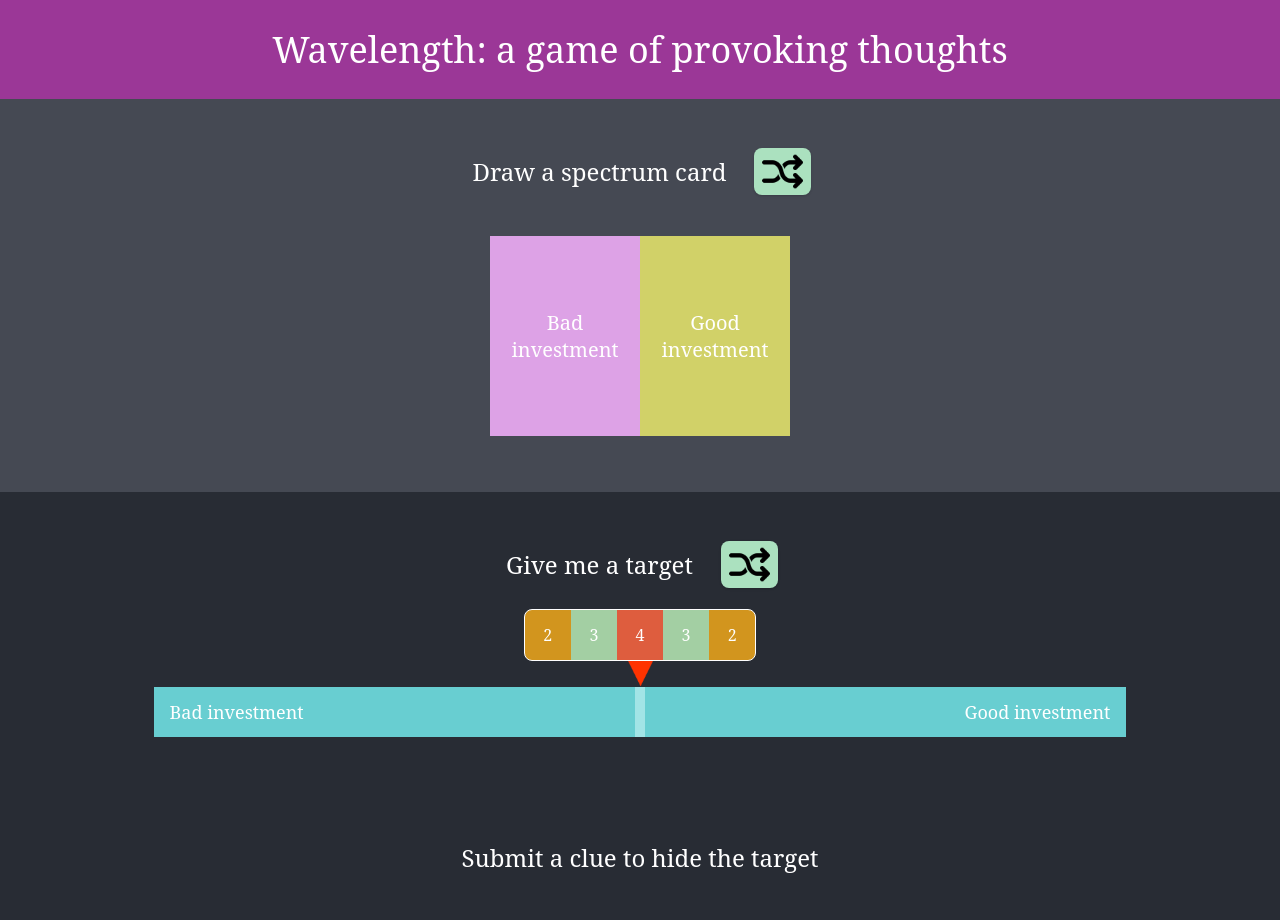
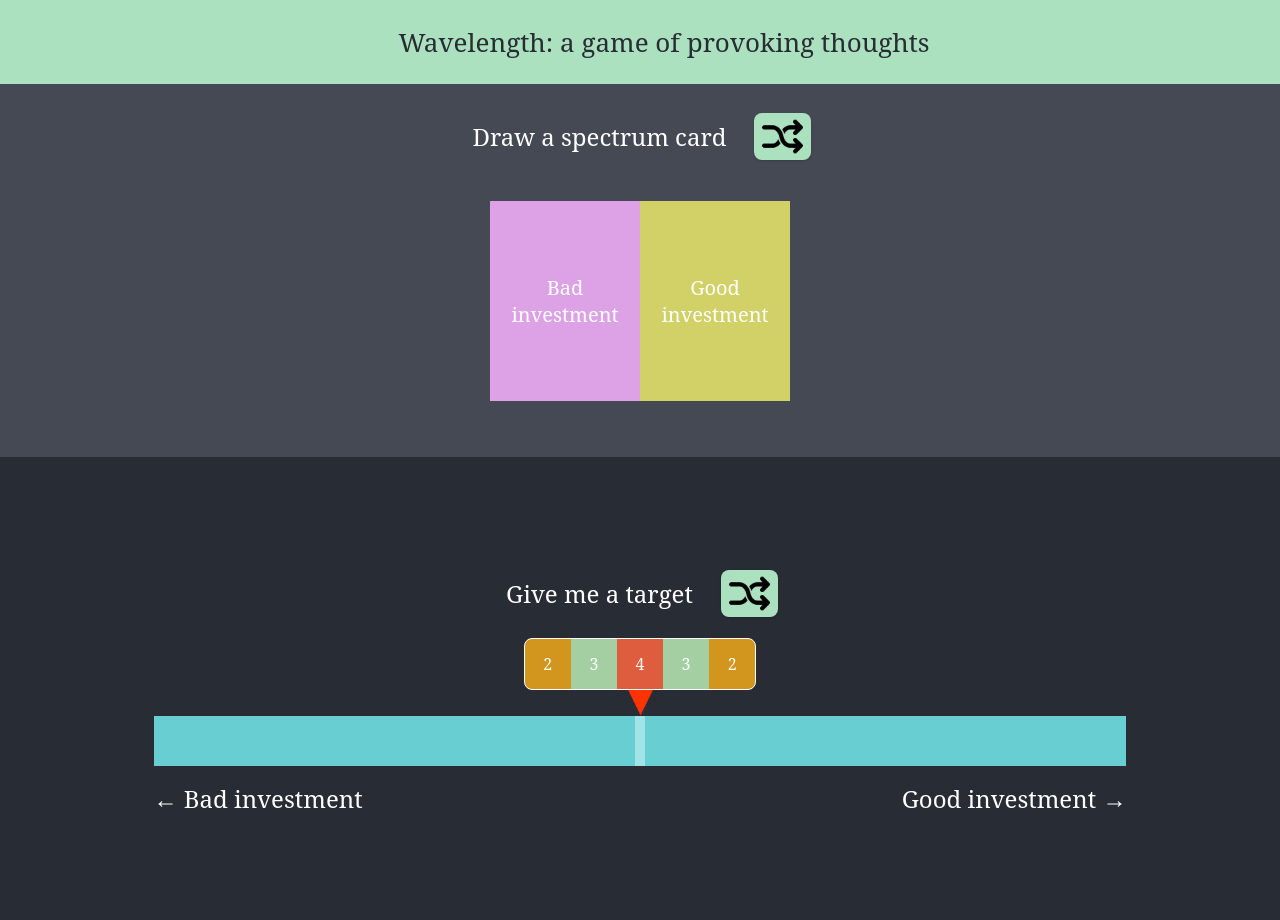
Before and after one commit to radhikak1234/wavelength-game, a React (Create React App) app: page / in a window 1280 px wide. Shown: the top 920 px of the page. Built offline with nearby package versions, Linux system fonts and the light colour scheme; the HTML template or start-up script is replaced by a standard one.

Commit message:
Make header component sticky

```diff
--- a/src/Wavelength.tsx
+++ b/src/Wavelength.tsx
@@ -9,6 +9,7 @@
 import Hide from "./assets/hide.png";
 import Check from "./assets/check.png";
 import styled from "styled-components";
+import { Header } from "./components/Header/Header";
 
 export const Wavelength = () => {
   const [position, setPosition] = useState(50);
@@ -45,12 +46,23 @@
   };
   const drawCard = () => {
     setCurrentCard(shuffledCards());
+    resetBoard();
+    transitionSection(1, 2);
+  };
+
+  const startNextRound = () => {
+    resetBoard();
+    setSection(1);
+    window.scrollTo(0, -80);
+  };
+
+  const resetBoard = () => {
     setPosition(50);
     setClue("");
     setShowTarget(true);
     setShowPoints(false);
     setShowSlider(false);
-    transitionSection(1, 2);
+    setGuess(50);
   };
 
   const toggleTarget = () => {
@@ -103,9 +115,7 @@
 
   return (
     <div className="App">
-      <Title className="App-header">
-        {"Wavelength: a game of provoking thoughts"}{" "}
-      </Title>
+      <Header></Header>
       <Section selected={currentSection === 1} id="step1">
         <Flex>
           <Step> {"Draw a spectrum card"} </Step>
@@ -175,6 +185,7 @@
             />
           </StyledButton>
           <Step>{"Your team can now make their guess using the slider"}</Step>
+          <Title> {clue} </Title>
 
           <Target reveal={true} show={showTarget} position={position} />
           <WavelengthBar
@@ -186,7 +197,6 @@
           />
 
           <Flex>
-            {" "}
             <Step> Teammate's guess: {guess}/100 </Step>
             <StyledButton onClick={submitGuess}>
               <img alt="Submit guess" src={Check} width="45" height="45" />
@@ -195,7 +205,7 @@
         </Section>
       )}
       <Section
-        hide={currentSection < 5}
+        hide={currentSection !== 5}
         selected={currentSection === 5}
         id="step5"
       >
@@ -216,7 +226,9 @@
           <Step>
             {message}
             <Step> Correct answer: {position}/100 </Step>
+            <Step> Teammate's guess: {guess}/100 </Step>
           </Step>
+          <StyledButton onClick={startNextRound}>Next Round</StyledButton>
         </Section>
       )}
     </div>
@@ -225,13 +237,15 @@
 
 const Title = styled.div`
   padding: 25px;
-  background: #9b3797;
+  background: #5d6474;
 `;
 
 const Section = styled.section<{ selected?: boolean; hide?: boolean }>`
   padding: 32px 0;
   background: ${({ selected }) => selected && `#454953`};
   display: ${({ hide }) => hide && `none`};
+  margin-top: 64px;
+  scroll-margin-top: 82px;
 `;
 
 const Step = styled.div`
@@ -267,7 +281,7 @@
   text-align: center;
   box-shadow: 0 1px 3px 0 rgba(0, 0, 0, 0.1), 0 1px 2px 0 rgba(0, 0, 0, 0.06);
   &:hover {
-    background-color: #68ced1;
+    background-color: #fafafa;
   }
   &:disabled {
     background-color: #cbcbcb;
--- /dev/null
+++ b/src/components/Header/Header.tsx
@@ -0,0 +1,24 @@
+import React from "react";
+import styled from "styled-components";
+interface Props {
+  currentPlayer?: string;
+}
+
+export const Header = ({ currentPlayer }: Props) => {
+  return (
+    <div>
+      <Flex>{"Wavelength: a game of provoking thoughts"}</Flex>
+    </div>
+  );
+};
+
+const Flex = styled.div`
+  display: flex;
+  justify-content: center;
+  padding: 24px;
+  position: fixed;
+  top: 0;
+  width: 100%;
+  background: #abe1bf;
+  color: #282c34;
+`;
--- a/src/components/WavelengthBar/WavelengthBar.tsx
+++ b/src/components/WavelengthBar/WavelengthBar.tsx
@@ -27,13 +27,9 @@
   showSlider = false,
 }: Props) => {
   return (
-    <>
+    <BarConceptContainer>
       <Flex>
         <Bar>
-          <Concept>{spectrumLeft}</Concept>
-          <Concept>{spectrumRight}</Concept>
-        </Bar>
-      </Flex>
           {showSlider && (
             <SliderContainer>
               <SliderDiv>
@@ -50,20 +46,30 @@
               </SliderDiv>
             </SliderContainer>
           )}
-    </>
+        </Bar>
+      </Flex>
+      <ConceptContainer>
+        <Concept>&larr; {spectrumLeft}</Concept>
+        <Concept>{spectrumRight} &rarr;</Concept>
+      </ConceptContainer>
+    </BarConceptContainer>
   );
 };
 
 const Concept = styled.div`
-  padding: 16px;
-  font-size: 18px;
+  font-size: 24px;
+`;
+
+const BarConceptContainer = styled.div`
+  padding: 0 12%;
+  justify-content: center;
 `;
 
 const Bar = styled.div`
   display: flex;
   align-items: center;
   justify-content: space-between;
-  width: 76%;
+  width: 100%;
   background: linear-gradient(
     to right,
     #68ced1 0%,
@@ -82,6 +88,12 @@
   justify-content: space-evenly;
 `;
 
+const ConceptContainer = styled.div`
+  margin: 16px 0;
+  display: flex;
+  justify-content: space-between;
+`;
+
 const SliderContainer = styled.div`
   width: 100%;
   display: flex;
@@ -89,9 +101,9 @@
 `;
 
 const SliderDiv = styled.div`
-  width: 76%;
+  width: 100%;
   display: flex;
   justify-content: center;
   position: relative;
-  top: -82px;
+  top: -26px;
 `;
```
Lines whose indentation alone changed are shown as unchanged.
